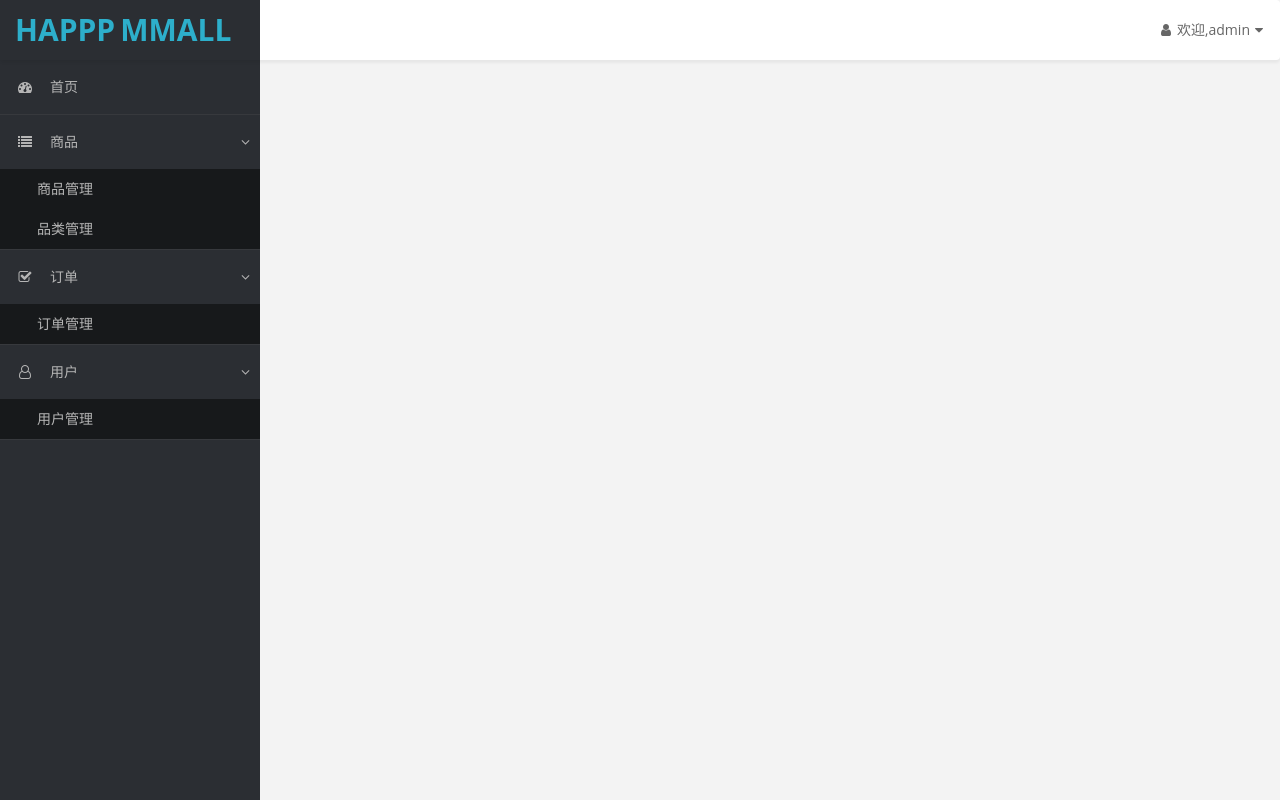
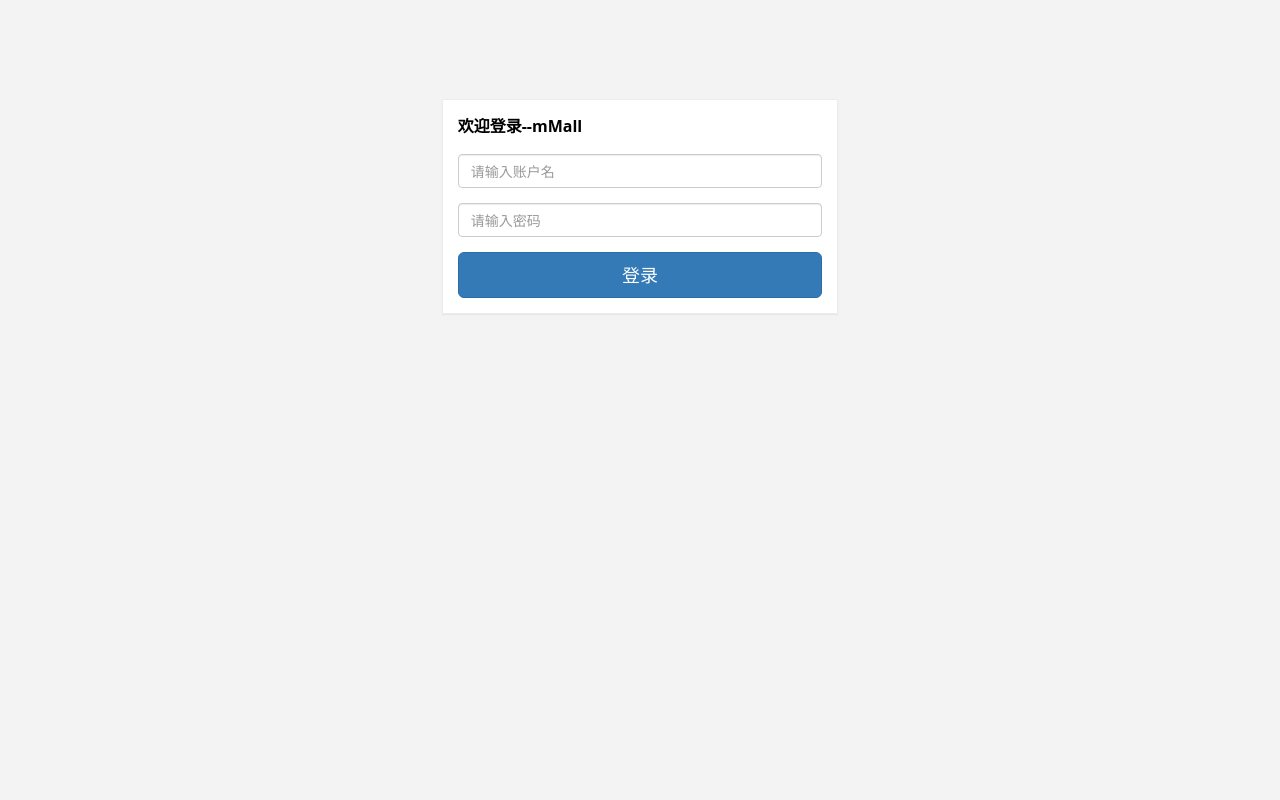
Before and after one commit to ZXIAOY/react-mall-BMS, a React app: page /login in a window 1280 px wide. Built offline with nearby package versions, Linux system fonts and the light colour scheme.

Commit message:
部分登录页面开发完成

```diff
--- a/src/app.jsx
+++ b/src/app.jsx
@@ -3,6 +3,7 @@ import ReactDOM from 'react-dom';
 import { BrowserRouter as Router, Link, Route, Redirect, Switch } from 'react-router-dom';
 
 import Home from 'page/home/index.jsx';
+import Login from 'page/login/index.jsx';
 import Layout from 'component/layout/index.jsx';
 
 class App extends React.Component {
@@ -13,6 +14,9 @@ class App extends React.Component {
   render() {
     return (
       <Router>
+        <Switch>
+          <Route path='/login' component={Login}></Route>
+          <Route path='/' render={(props)=> (
             <Layout>
               <Switch>
                 <Route exact path='/' component={Home} /> {/* exact表示严格匹配 */}
@@ -20,6 +24,9 @@ class App extends React.Component {
                 <Route path='/product-category' component={Home} />
               </Switch>
             </Layout>
+          )}>
+          </Route>
+        </Switch>
       </Router>
     );
   }
--- a/src/component/layout/index.jsx
+++ b/src/component/layout/index.jsx
@@ -1,3 +1,6 @@
+/**
+ * 页面框架，包含顶部栏 + 侧边栏 + 路由选择的内容组件
+ */
 import React from 'react';
 
 import TopNav from 'component/top-nav/index.jsx';
--- a/src/index.html
+++ b/src/index.html
@@ -10,5 +10,6 @@
 </head>
 <body>
 	<div id="app"></div>
+	<script src="https://cdn.bootcss.com/jquery/3.3.1/jquery.min.js"></script>
 </body>
 </html>
--- /dev/null
+++ b/src/page/login/index.jsx
@@ -0,0 +1,78 @@
+/**
+ * 登录页面
+ *
+ */
+import React from 'react';
+import MUtil from '../../utils/mm.jsx';
+import './index.scss';
+
+// MUtil是一个class,new出来使用
+const _mm = new MUtil();
+
+class Login extends React.Component {
+
+  constructor(props) {
+    super(props);
+    this.state = {
+      username: '',
+      password: '',
+    };
+  }
+
+  // 表单输入内容改变，根据input的name，来设置对应的state
+  onInputChange(e) {
+    let inputName = e.target.name,
+        inputValue = e.target.value;
+    this.setState({
+      [inputName]: inputValue,
+    });
+  }
+  // 点击登录按钮提交信息
+  onSubmit(e) {
+    console.log(this.state);
+    _mm.request({
+      type: 'post',
+      url: '/manage/user/login.do',
+      data: {
+        username: this.state.username,
+        password: this.state.password
+      }
+    }).then((res)=>{
+
+    }, (err)=> {
+
+    });
+  }
+
+  render() {
+    return (
+      <div className="col-md-4 col-md-offset-4">
+        <div className="panel panel-default login-panel">
+          <div className="panel-heading">欢迎登录--mMall</div>
+          <div className="panel-body">
+            <div>
+              <div className="form-group">
+                <input name="username"
+                  type="text"
+                  className="form-control"
+                  placeholder="请输入账户名"
+                  onChange={e=>this.onInputChange(e)}/>
+              </div>
+              <div className="form-group">
+                <input name="password"
+                  type="password"
+                  className="form-control"
+                  placeholder="请输入密码"
+                  onChange={e=>this.onInputChange(e)}/>
+              </div>
+              <button className="btn btn-lg btn-primary btn-block"
+                onClick={e=>{this.onSubmit(e)}}>登录</button>
+            </div>
+          </div>
+        </div>
+      </div>
+    );
+  }
+}
+
+export default Login;
--- /dev/null
+++ b/src/page/login/index.scss
@@ -0,0 +1,3 @@
+.login-panel {
+  margin-top: 25%;
+}
--- a/src/utils/mm.js
+++ /dev/null
@@ -1,6 +0,0 @@
-class MUtil {
-
-
-}
-
-export default MUtil;
--- /dev/null
+++ b/src/utils/mm.jsx
@@ -0,0 +1,39 @@
+class MUtil {
+
+  // 网络请求方法
+  request(param) {
+    // primise形式
+    return new Promise((resolve, reject)=> {
+      $.ajax({
+        type: param.type || 'get',
+        url: param.url || '',
+        dataType: param.dataType || 'json',
+        data: param.data || null,
+        success: res => {
+          // 请求成功
+          if(res.status === 0){
+            typeof resolve === 'function' && resolve(res.data, res.msg);
+          }
+          // 没有登录状态,强制登录
+          else if(res.status === 10) {
+            this.doLogin();
+          }
+          // 请求
+          else {
+            typeof reject === 'function' && reject(res.msg || res.data);
+          }
+        },
+        error: err => {
+          typeof reject === 'function' && reject(err.statusText);
+        }
+      });
+    });
+  }
+  // 跳转到登录页面
+  doLogin() {
+    window.location.href = '/login?redirect=' + encodeURIComponent(window.location.pathname);
+  }
+
+}
+
+export default MUtil;
--- a/webpack.config.js
+++ b/webpack.config.js
@@ -18,7 +18,8 @@ module.exports = {
   resolve: {
     alias: {
       page: path.resolve(__dirname, 'src/page'),
-      component: path.resolve(__dirname, 'src/component')
+      component: path.resolve(__dirname, 'src/component'),
+      utils: path.resolve(__dirname, 'src/utils')
     }
   },
   // loaders
@@ -82,7 +83,7 @@ module.exports = {
     // 处理html文件
     new HtmlWebpackPlugin({
       template: './src/index.html',
-      favicon: './favicon.ico'
+      favicon: 'favicon.ico',
     }),
     // 独立的css文件
     new ExtractTextPlugin('css/[name].css'),
@@ -99,6 +100,13 @@ module.exports = {
     //路径没有找到时，返回到指定的路径
     historyApiFallback: {
       index: '/index.html'
+    },
+    // 域名代理，只要是/manage得，都代理到指定域名下进行
+    proxy: {
+      '/manage': {
+        target: 'http://admintest.happymmall.com',
+        changeOrigin: true,     //换源成用这个地址发送
+      }
     }
   }
 };
```
Lines whose indentation alone changed are shown as unchanged.
